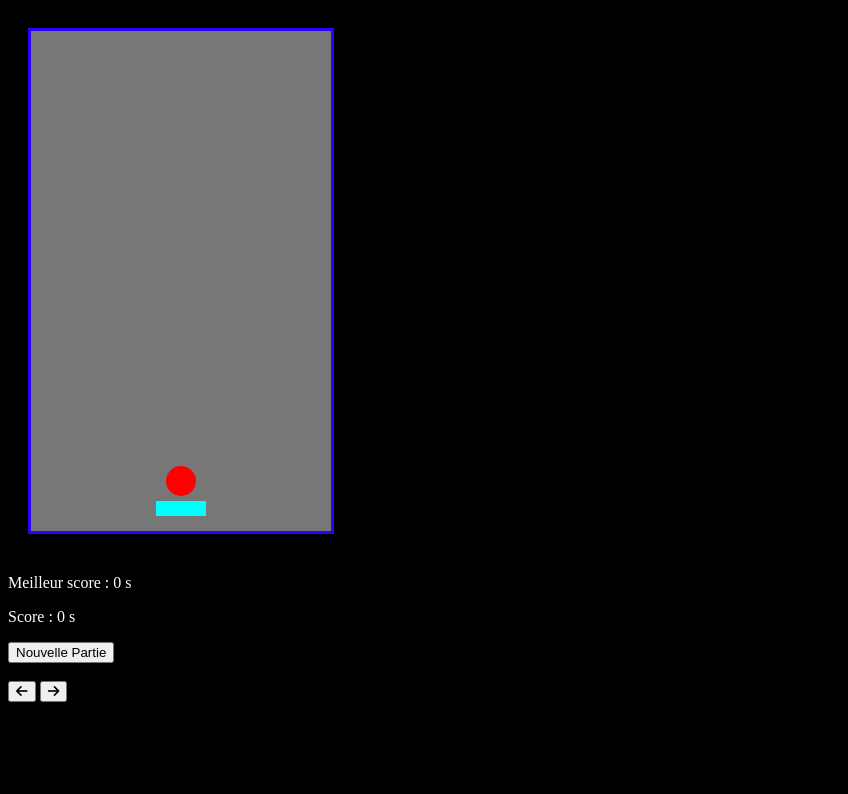
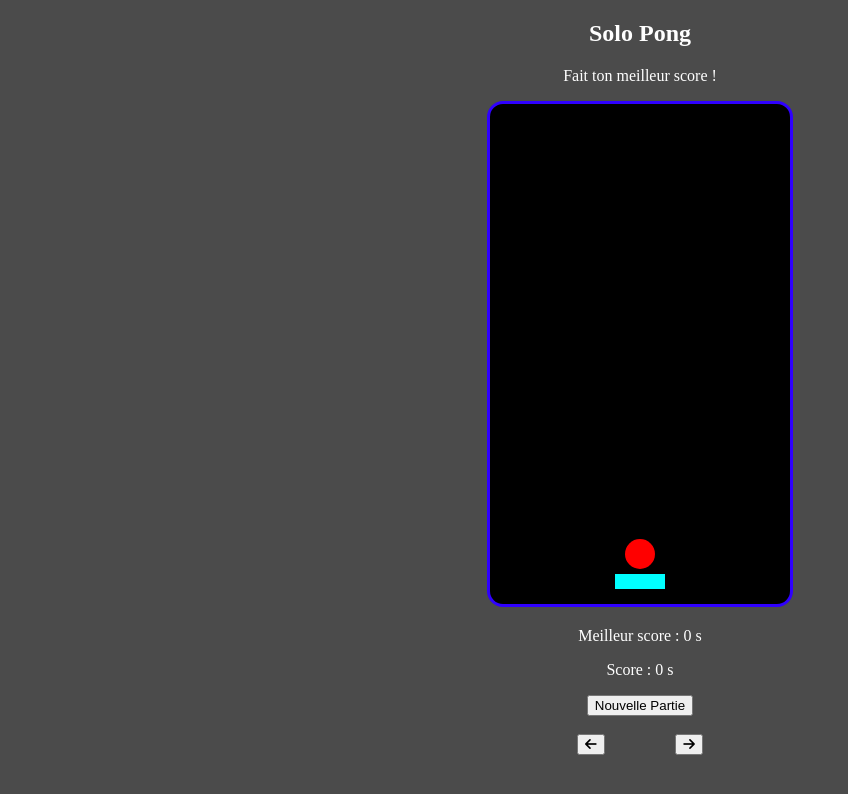
Before and after one commit to Jaysoooooon/Pong, a plain HTML site: page index.html in a window 1280 px wide. Shown: the whole page, without its empty margins (0-848 px from the left). Drawn offline with Linux system fonts and the light colour scheme.

Commit message:
Update : Design css

```diff
--- a/images/design.css
+++ b/images/design.css
@@ -1,13 +1,22 @@
 body {
-    background-color: rgb(0, 0, 0);
+    background-color: rgb(75, 75, 75);
+    text-align: center;
 }
 
 canvas {
     border: solid rgb(47, 0, 255);
-    background-color: rgb(119, 119, 119);
-    margin: 20px;
+    background-color: rgb(0, 0, 0);
+    border-radius: 1em;
 }
 
-p {
+p,h2 {
     color: white;
 }
+
+#right {
+    margin-left: 2.5em;
+}
+
+#left {
+    margin-right: 2.5em;
+}
--- a/index.html
+++ b/index.html
@@ -10,6 +10,8 @@
 </head>
 <body>
     <main>
+        <h2>Solo Pong</h2>
+        <p>Fait ton meilleur score !</p>
         <canvas width="300" height="500" id="canva"></canvas>
     </main>
     <section>
```
